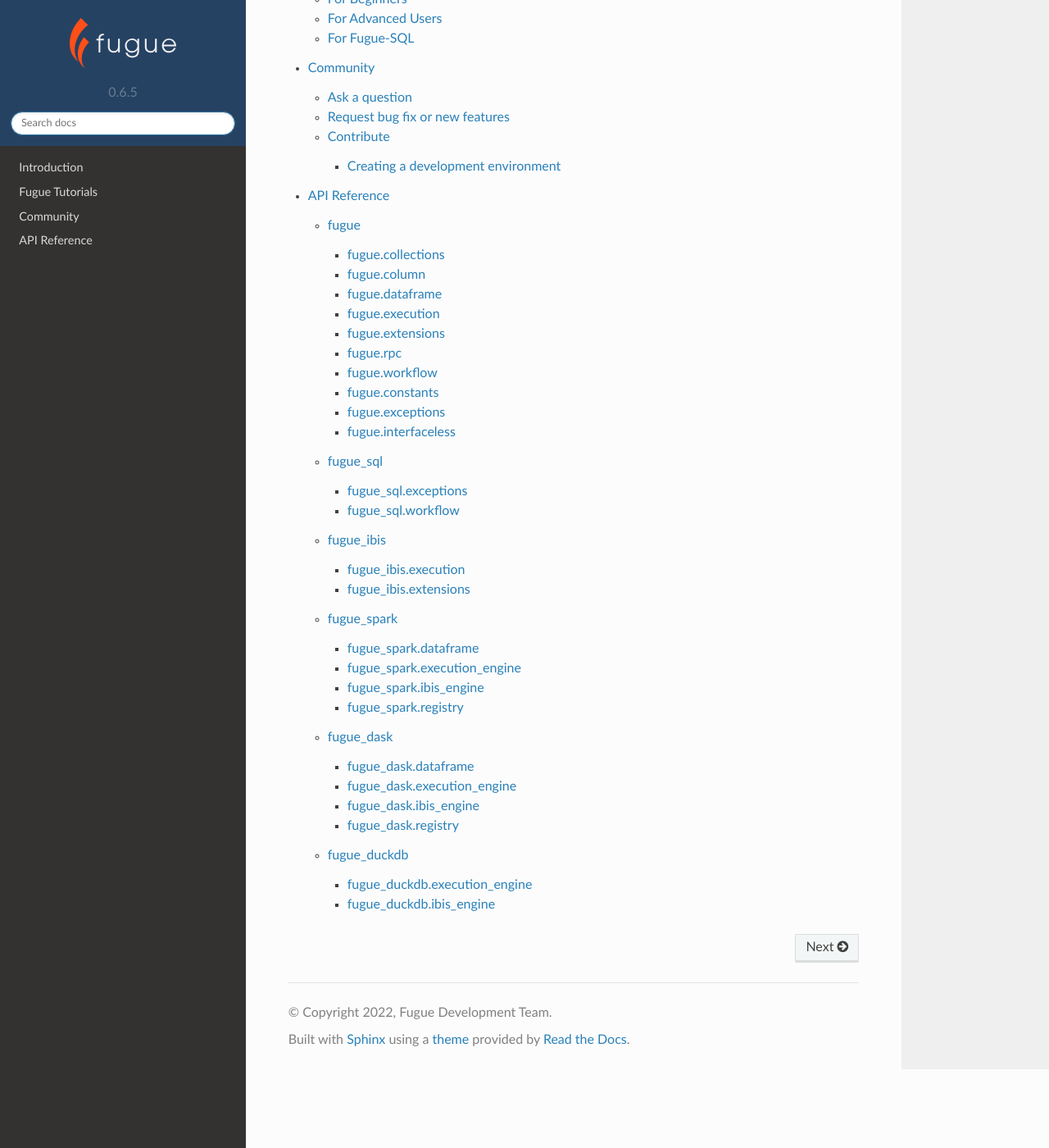
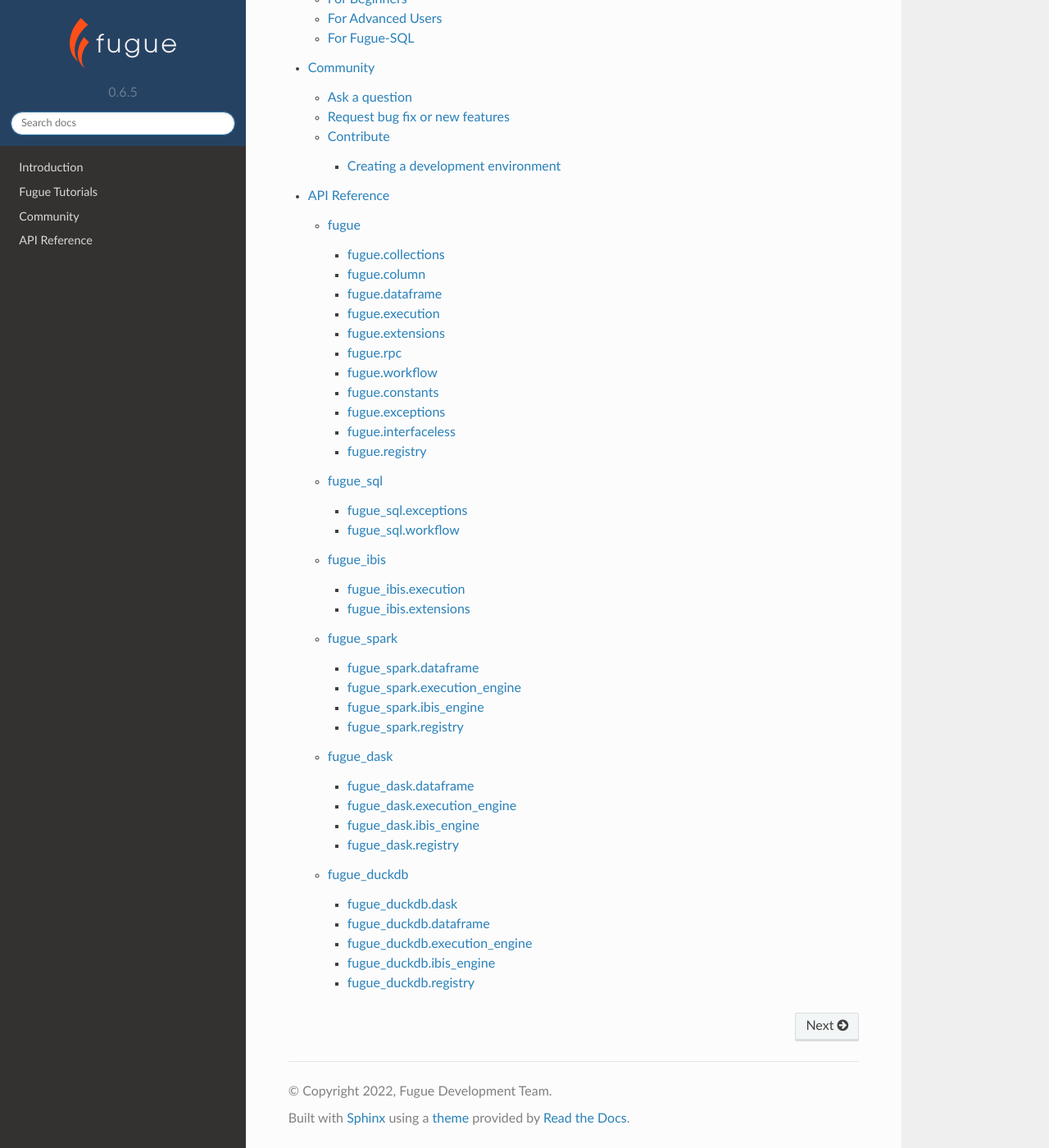
Before and after one commit to fugue-project/fugue, a Sphinx documentation site: the page built from docs/index.rst, in a window 1280 px wide and 1400 px high, scrolled down 893 px. Shown: the whole window at 82% size. Built offline with Sphinx 7.4.7 and the Read the Docs theme 2.0.0, drawn with Linux system fonts in a browser that asks for light colours.

Commit message:
update registry

```diff
--- a/docs/api/fugue.rst
+++ b/docs/api/fugue.rst
@@ -61,3 +61,11 @@ fugue.interfaceless
    :members:
    :undoc-members:
    :show-inheritance:
+
+fugue.registry
+--------------
+
+.. automodule:: fugue.registry
+   :members:
+   :undoc-members:
+   :show-inheritance:
--- a/docs/api_duckdb/fugue_duckdb.rst
+++ b/docs/api_duckdb/fugue_duckdb.rst
@@ -27,6 +27,22 @@ fugue\_duckdb
 .. |FugueDataTypes| replace:: :doc:`Fugue Data Types <tutorial:tutorials/appendix/generate_types>`
 
 
+fugue\_duckdb.dask
+------------------
+
+.. automodule:: fugue_duckdb.dask
+   :members:
+   :undoc-members:
+   :show-inheritance:
+
+fugue\_duckdb.dataframe
+-----------------------
+
+.. automodule:: fugue_duckdb.dataframe
+   :members:
+   :undoc-members:
+   :show-inheritance:
+
 fugue\_duckdb.execution\_engine
 -------------------------------
 
@@ -42,3 +58,11 @@ fugue\_duckdb.ibis\_engine
    :members:
    :undoc-members:
    :show-inheritance:
+
+fugue\_duckdb.registry
+----------------------
+
+.. automodule:: fugue_duckdb.registry
+   :members:
+   :undoc-members:
+   :show-inheritance:
--- a/docs/conf.py
+++ b/docs/conf.py
@@ -86,5 +86,5 @@ intersphinx_mapping = {
     "fs": ("https://docs.pyfilesystem.org/en/latest", None),
     "spark": ("https://spark.apache.org/docs/latest/api/python", None),
     "dask": ("https://docs.dask.org/en/latest", None),
-    "ibis": ("https://ibis-project.org/docs", None),
+    "ibis": ("https://ibis-project.org", None),
 }
```
Also changed, not shown: 2 other files.
